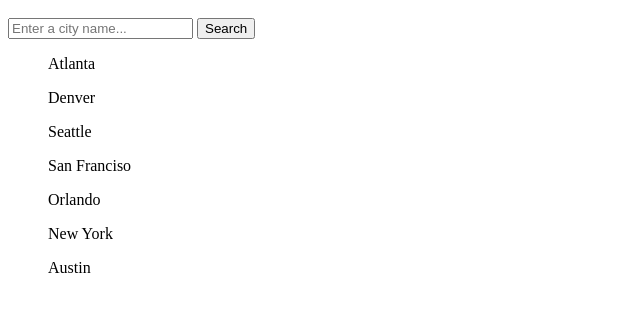
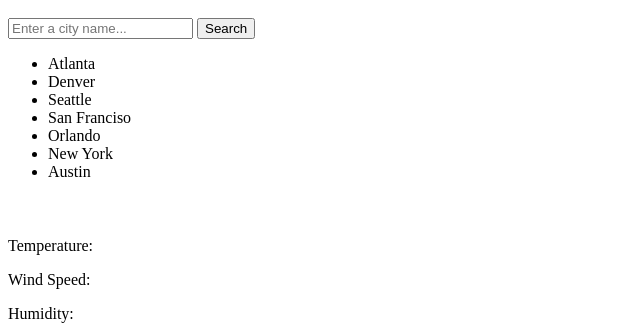
Before and after one commit to maxmruiz/weather-dash, a plain HTML site: page index.html in a window 1280 px wide. Shown: the part 120-447 px from the top of the page, without its empty margins (0-640 px from the left). Drawn offline with nearby package versions, Linux system fonts and the light colour scheme.

Commit message:
fixed the syntax error ith city-list and removed id names for each city

```diff
--- a/index.html
+++ b/index.html
@@ -19,20 +19,22 @@
             <button id="searchBtn">Search</button>
         </form>
         <div class="city-list">
-            <ul class="cityList" id="atlanta">Atlanta</ul>
-            <ul class="cityList" id="denver">Denver</ul>
-            <ul class="cityList" id="seattle">Seattle</ul>
-            <ul class="cityList" id="sanFran">San Franciso</ul>
-            <ul class="cityList" id="orlando">Orlando</ul>
-            <ul class="cityList" id="ny">New York</ul>
-            <ul class="cityList" id="austin">Austin</ul>
+            <ul>
+                <li class="cityList">Atlanta</li>
+                <li class="cityList">Denver</li>
+                <li class="cityList">Seattle</li>
+                <li class="cityList">San Franciso</li>
+                <li class="cityList">Orlando</li>
+                <li class="cityList">New York</li>
+                <li class="cityList">Austin</li>
+            </ul>
         </div>
     </div>
 
     <div class="main-container">
         <div class="current-day">
             <div class="city-header">
-                <h1 id="cityName"></h1><span id="date"></span>
+                <h1 id="cityName"></h1></span>
             </div>
             <div class="day">
                 <h1 class="date-fc"></h1>
```
